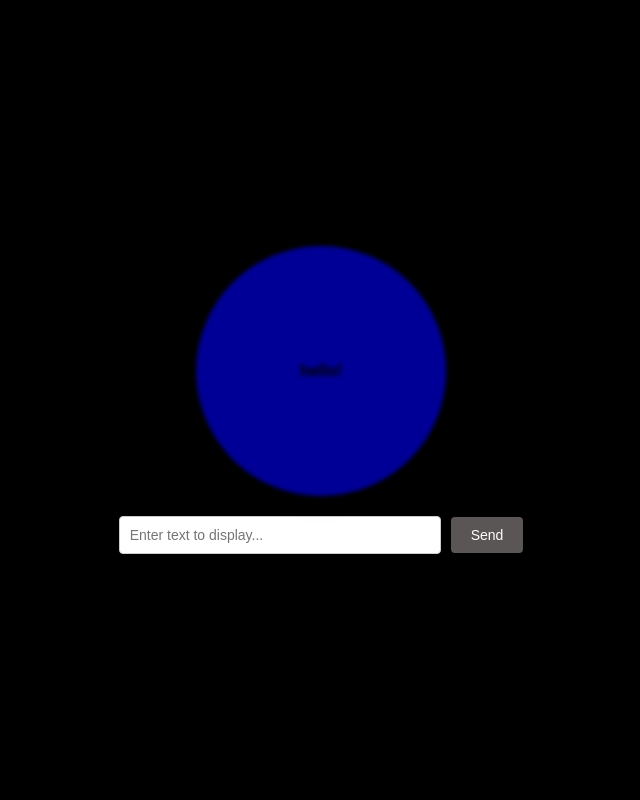
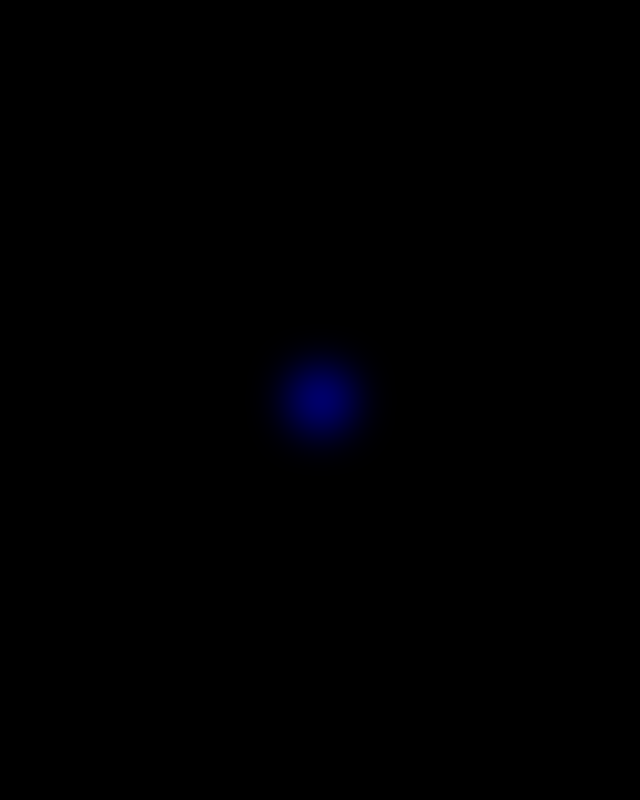
Before and after one commit to jacktingey8/Django-Module4, a Django app: page / in a window 1280 px wide. Shown: the whole page, without its empty margins (319-959 px from the left). Run offline with Django 5.2, Linux system fonts and the light colour scheme; data comes from the database, SQL or seed files in the repository; both versions use the stored data as it was after the commit.

Commit message:
shapes and size and volume!

```diff
--- a/myapp/models.py
+++ b/myapp/models.py
@@ -2,7 +2,12 @@ from django.db import models
 
 class SharedMessage(models.Model):
     text = models.TextField(default='')
+    x = models.FloatField(null=True, blank=True)
+    y = models.FloatField(null=True, blank=True)
     updated_at = models.DateTimeField(auto_now=True)
+
+    class Meta:
+        ordering = ['-id']
 
     def __str__(self):
         return self.text[:50]
--- a/myapp/static/css/style.css
+++ b/myapp/static/css/style.css
@@ -1,42 +1,46 @@
 body {
   margin: 0;
-  min-height: 100vh;
+  width: 100vw;
+  height: 100vh;
   display: flex;
-  flex-direction: column;
   align-items: center;
   justify-content: center;
   background: #000000;
   font-family: Arial, sans-serif;
+  overflow: hidden;
 }
 
 .container {
   display: flex;
-  flex-direction: column;
   align-items: center;
-  gap: 20px;
+  justify-content: center;
+  width: 100%;
+  height: 100%;
 }
 
 .circle {
-  width: 250px;
-  height: 250px;
+  width: 45px;
+  height: 45px;
   background: #bcbcbc;
   border-radius: 50%;
-  box-shadow: 0 0 30px rgba(0, 0, 0, 0.15);
   display: flex;
   align-items: center;
   justify-content: center;
   text-align: center;
-  padding: 20px;
+  padding: 32px;
   box-sizing: border-box;
   filter: blur(2px);
+  transition: transform 0.1s ease, filter 0.1s ease, background-color 0.1s ease;
 }
 
 .circle-text {
-  color: rgb(0, 0, 0);
-  font-size: 16px;
+  color: #000000;
+  font-size: 5px;
   font-weight: bold;
   word-wrap: break-word;
   white-space: pre-wrap;
+  line-height: 1.2;
+  font-family: 'Garamond', serif;
 }
 
 .input-section {
@@ -47,8 +51,8 @@ body {
 
 #textInput {
   padding: 10px;
-  font-size: 14px;
-  border: 1px solid #ccc;
+  font-size: 12px;
+  border: 1px solid #000000;
   border-radius: 4px;
   width: 300px;
 }
@@ -56,8 +60,8 @@ body {
 button {
   padding: 10px 20px;
   font-size: 14px;
-  background: #5b5656;
-  color: white;
+  background: #000000;
+  color: rgb(255, 255, 255);
   border: none;
   border-radius: 4px;
   cursor: pointer;
@@ -66,3 +70,23 @@ button {
 button:hover {
   background: #363535;
 }
+
+/* Modal-style input that appears on double-click */
+#inputModal {
+  padding: 10px;
+  border:#ffffff solid 2px;
+  border-radius: 6px;
+  display: flex;
+  gap: 8px;
+  align-items: center;
+  z-index: 1000;
+}
+
+#inputModal input {
+  width: 100px;
+}
+
+/* Small responsive tweak for very narrow screens */
+@media (max-width: 380px) {
+  #inputModal input { width: 180px; }
+}
--- a/myapp/static/js/script.js
+++ b/myapp/static/js/script.js
@@ -2,7 +2,10 @@ function fetchText() {
   fetch('/get-text/')
     .then(response => response.json())
     .then(data => {
-      document.getElementById('displayText').textContent = data.text;
+      window._allMessages = data.messages || [];
+      if (!window._allMessages.length) {
+        document.getElementById('displayText').textContent = 'Double-click anywhere to add a message';
+      }
     });
 }
 
@@ -10,17 +13,29 @@ function submitText() {
   const textInput = document.getElementById('textInput');
   const text = textInput.value;
 
+  // include coordinates if available
+  const payload = { text: text };
+  if (window._lastClick && typeof window._lastClick.x === 'number') {
+    payload.x = window._lastClick.x;
+    payload.y = window._lastClick.y;
+  }
+
   fetch('/save-text/', {
     method: 'POST',
     headers: {
       'Content-Type': 'application/json',
       'X-CSRFToken': getCookie('csrftoken')
     },
-    body: JSON.stringify({text: text})
+    body: JSON.stringify(payload)
   })
   .then(response => response.json())
   .then(data => {
     textInput.value = '';
+    // hide modal if open
+    const modal = document.getElementById('inputModal');
+    if (modal) modal.style.display = 'none';
+    // clear stored click
+    window._lastClick = null;
     fetchText();
   });
 }
@@ -47,6 +62,48 @@ document.getElementById('textInput').addEventListener('keypress', function(e) {
   }
 });
 
+// Double-click anywhere to open the input modal at that position
+document.addEventListener('dblclick', (e) => {
+  // store last click coords relative to viewport
+  const x = e.clientX;
+  const y = e.clientY;
+  window._lastClick = { x: x, y: y };
+
+  const modal = document.getElementById('inputModal');
+  const input = document.getElementById('textInput');
+  if (!modal || !input) return;
+
+  // position modal, adjust so it doesn't overflow the viewport
+  const modalWidth = 360; // approximate
+  const modalHeight = 60; // approximate
+  let left = x;
+  let top = y;
+  if (left + modalWidth > window.innerWidth) left = window.innerWidth - modalWidth - 12;
+  if (top + modalHeight > window.innerHeight) top = window.innerHeight - modalHeight - 12;
+
+  modal.style.left = `${left}px`;
+  modal.style.top = `${top}px`;
+  modal.style.display = 'flex';
+  input.focus();
+});
+
+// Cancel button handling
+const cancelBtn = document.getElementById('cancelBtn');
+if (cancelBtn) {
+  cancelBtn.addEventListener('click', () => {
+    const modal = document.getElementById('inputModal');
+    if (modal) modal.style.display = 'none';
+    window._lastClick = null;
+    document.getElementById('textInput').value = '';
+  });
+}
+
+// Send button wiring
+const sendBtn = document.getElementById('sendBtn');
+if (sendBtn) {
+  sendBtn.addEventListener('click', () => submitText());
+}
+
 const hum = new Audio('/static/audio/cease.wav');
     hum.loop=true;
     hum.play();
@@ -61,10 +118,47 @@ document.addEventListener('mousemove', (e) => {
 
     circle.style.backgroundColor = `rgb(${r}, ${g}, ${b})`
 
-   const targetVolume = Math.min(1, (x / (2 *  (window.innerWidth))));
-    hum.volume = targetVolume;
+    let newVolume = 0;
+    let closestMsg = null;
+    let closestDist = Infinity;
 
+    if (window._allMessages && window._allMessages.length > 0) {
+      for (const msg of window._allMessages) {
+        if (msg.x !== null && msg.y !== null) {
+          const dx = x - msg.x;
+          const dy = y - msg.y;
+          const dist = Math.hypot(dx, dy);
+          if (dist < closestDist) {
+            closestDist = dist;
+            closestMsg = msg;
+          }
+        }
+      }
+
+      if (closestDist !== Infinity) {
+        const maxRadius = Math.hypot(window.innerWidth, window.innerHeight) * 0.1;
+        const proximity = Math.max(0, 1 - closestDist / maxRadius);
+        newVolume = Math.min(1, proximity);
+      }
+    } else {
+      newVolume = Math.min(1, (x / (2 * window.innerWidth)));
+    }
+
+    hum.volume = newVolume;
+    circle.style.filter = `blur(${Math.max(0, 20 - (newVolume * 20))}px)`;
+
+    if (closestMsg) {
+      const maxDist = Math.hypot(window.innerWidth, window.innerHeight) * 0.2;
+      const proximity = Math.max(0, 1 - closestDist / maxDist);
+      circle.style.transform = `scale(${1 + (5 * proximity)})`;
+      document.getElementById('displayText').textContent = closestMsg.text;
+    } else {
+      circle.style.transform = 'scale(1)';
+      document.getElementById('displayText').textContent = 'Double-click anywhere to add a message';
+    }
 });
+
+
 
 
 
--- a/myapp/templates/circle.html
+++ b/myapp/templates/circle.html
@@ -9,11 +9,12 @@
   <body>
     <div class="container">
       <div class="circle">
-        <div class="circle-text" id="displayText"></div>
+        <div class="circle-text" id="displayText">Double-click anywhere to add a message</div>
       </div>
-      <div class="input-section">
-        <input type="text" id="textInput" placeholder="Enter text to display..." />
-        <button onclick="submitText()">Send</button>
+      <div class="input-section" id="inputModal" style="display:none; position:absolute;">
+        <input type="text" id="textInput"/>
+        <button id="sendBtn">Send</button>
+        <button id="cancelBtn">Cancel</button>
       </div>
     </div>
 
--- a/myapp/views.py
+++ b/myapp/views.py
@@ -13,9 +13,21 @@ def save_text(request):
         try:
             data = json.loads(request.body)
             text = data.get('text', '')
+            x = data.get('x', None)
+            y = data.get('y', None)
 
-            message, created = SharedMessage.objects.get_or_create(id=1)
-            message.text = text
+            # Create a new message each time
+            message = SharedMessage(text=text)
+            if x is not None:
+                try:
+                    message.x = float(x)
+                except Exception:
+                    message.x = None
+            if y is not None:
+                try:
+                    message.y = float(y)
+                except Exception:
+                    message.y = None
             message.save()
 
             return JsonResponse({'success': True})
@@ -26,7 +38,16 @@ def save_text(request):
 
 def get_text(request):
     try:
-        message = SharedMessage.objects.get(id=1)
-        return JsonResponse({'text': message.text})
-    except SharedMessage.DoesNotExist:
-        return JsonResponse({'text': ''})
+        messages = SharedMessage.objects.all().order_by('-id')[:50]  # last 50 messages
+        data = [
+            {
+                'id': m.id,
+                'text': m.text,
+                'x': m.x,
+                'y': m.y
+            }
+            for m in messages
+        ]
+        return JsonResponse({'messages': data})
+    except Exception as e:
+        return JsonResponse({'messages': [], 'error': str(e)})
--- /dev/null
+++ b/test_import.py
@@ -0,0 +1,2 @@
+import django
+print('Django OK')
```
Also changed, not shown: scripts/inspect_db.py (added, +11 -0 lines), db.sqlite3, myapp/migrations/0002_add_coords.py (added), myapp/migrations/0003_add_created_at.py (added).
